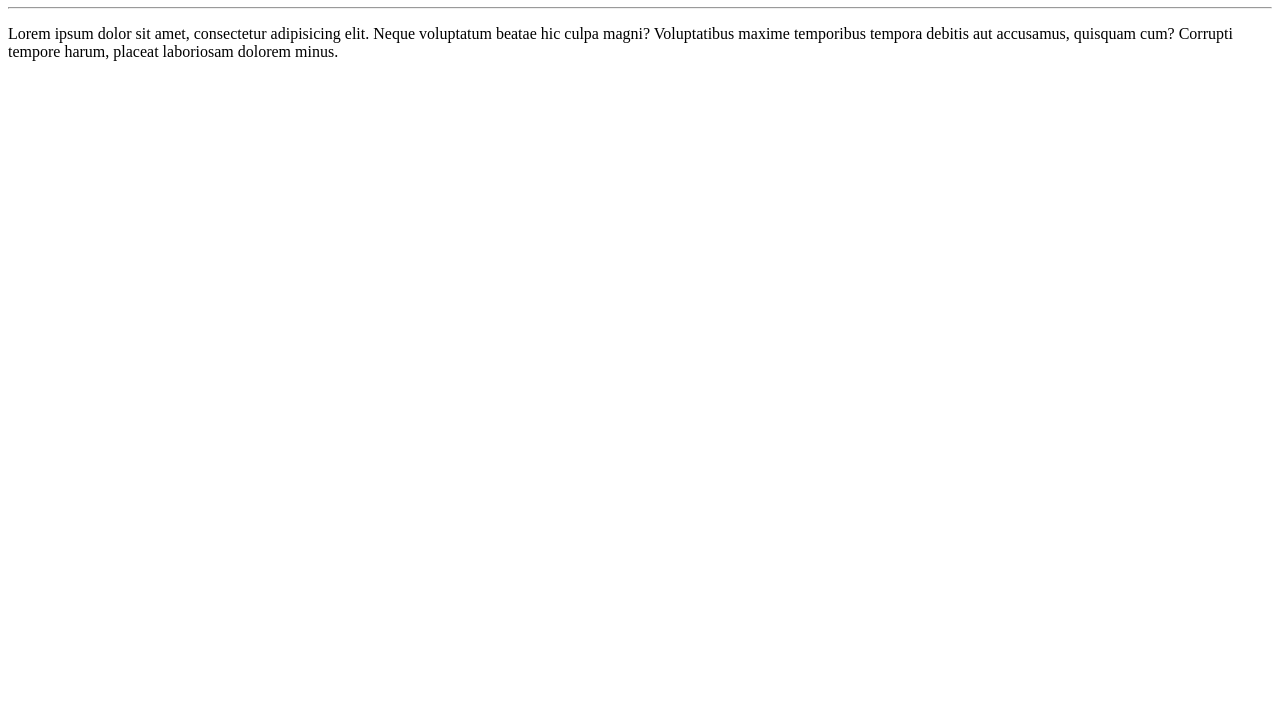
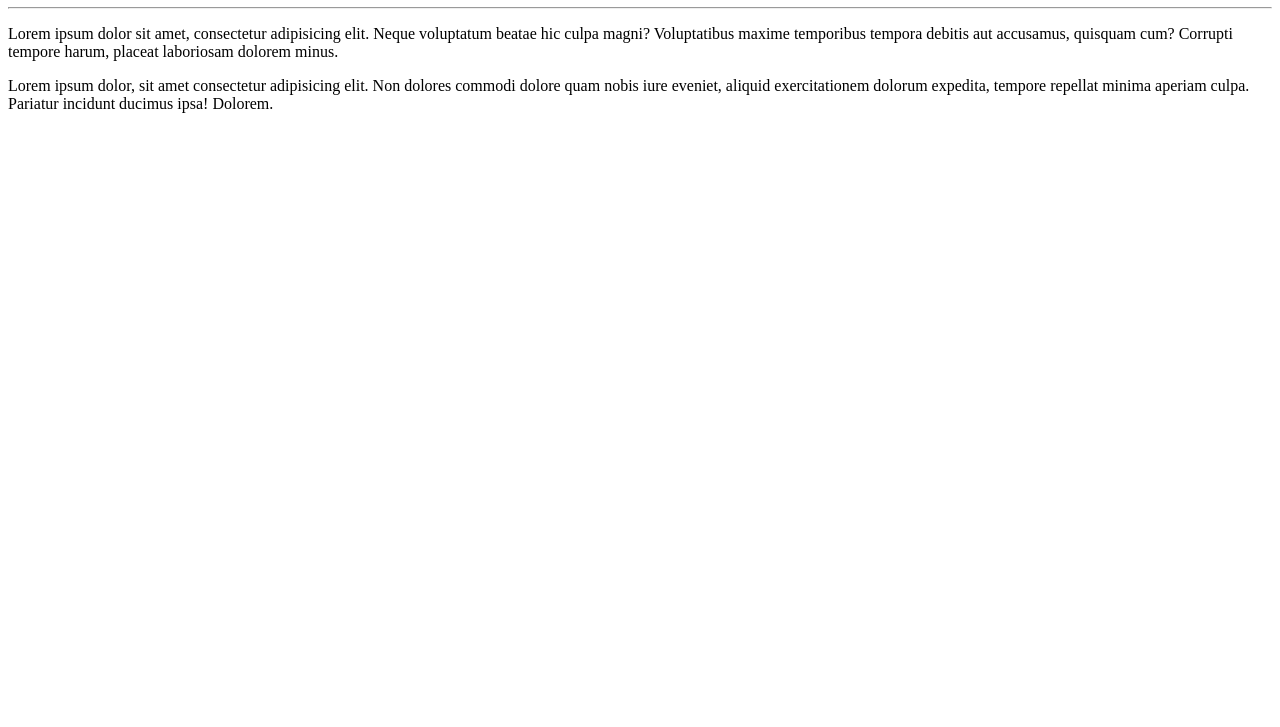
Before and after one commit to GustavoButzke/Ola-Mundo, a plain HTML site: page site-exemplo/index.html in a window 1280 px wide. Shown: the part 73-800 px from the top of the page. Drawn offline with Linux system fonts and the light colour scheme.

Commit message:
adicionei um paragrafo

```diff
--- a/site-exemplo/index.html
+++ b/site-exemplo/index.html
@@ -10,5 +10,6 @@
    <h1>Olá, Mundo!</h1>
    <hr>
    <p>Lorem ipsum dolor sit amet, consectetur adipisicing elit. Neque voluptatum beatae hic culpa magni? Voluptatibus maxime temporibus tempora debitis aut accusamus, quisquam cum? Corrupti tempore harum, placeat laboriosam dolorem minus.</p>
+   <p>Lorem ipsum dolor, sit amet consectetur adipisicing elit. Non dolores commodi dolore quam nobis iure eveniet, aliquid exercitationem dolorum expedita, tempore repellat minima aperiam culpa. Pariatur incidunt ducimus ipsa! Dolorem.</p>
 </body>
 </html>
```
